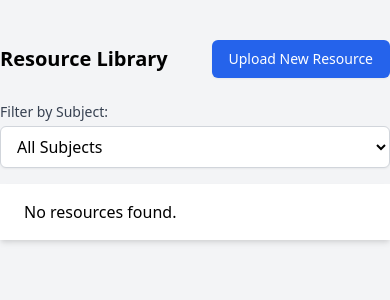
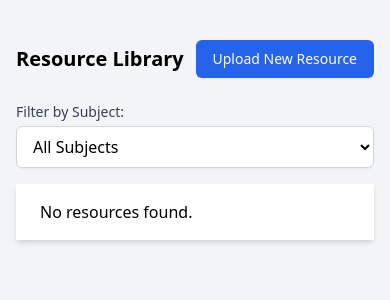
Before and after one commit to fvcl/exam-collection, a Flask app: page / in a window 390 px wide. Shown: the top 300 px of the page. Run offline with Flask 3, Linux system fonts and the light colour scheme; parts of the project's set-up code (start-up, migrations or seed data) failed here and were passed over; some libraries are stand-ins or nearby versions.

Commit message:
add padding for better mobile experience

```diff
--- a/exco/templates/index.html
+++ b/exco/templates/index.html
@@ -10,7 +10,7 @@
     <link rel="icon" href="{{ url_for('static', filename='favicon.ico') }}" type="image/x-icon">
 </head>
 <body class="bg-gray-100">
-<div class="container mx-auto mt-10">
+<div class="container mx-auto mt-10 px-4">
     <div class="flex justify-between items-center mb-6">
         <h1 class="text-xl font-semibold">Resource Library</h1>
         <a href="{{ url_for('upload_page') }}"
```
